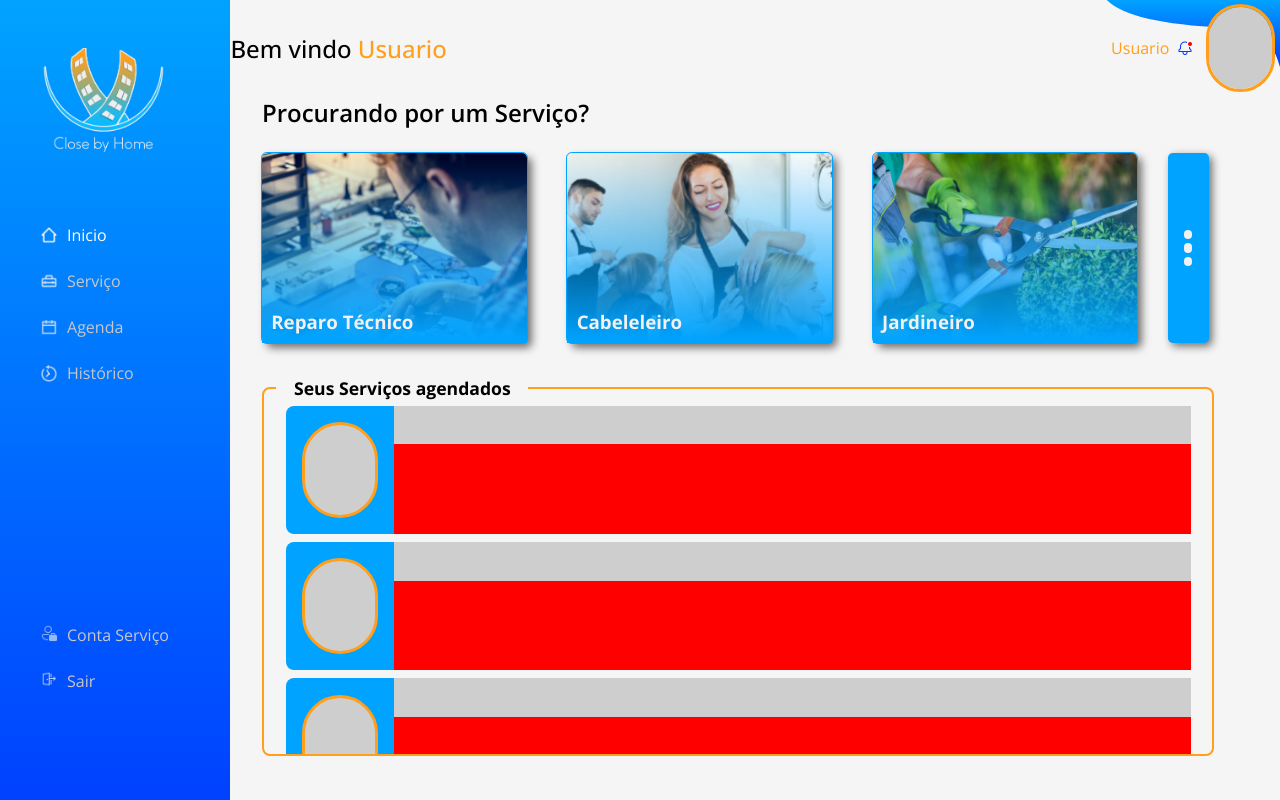
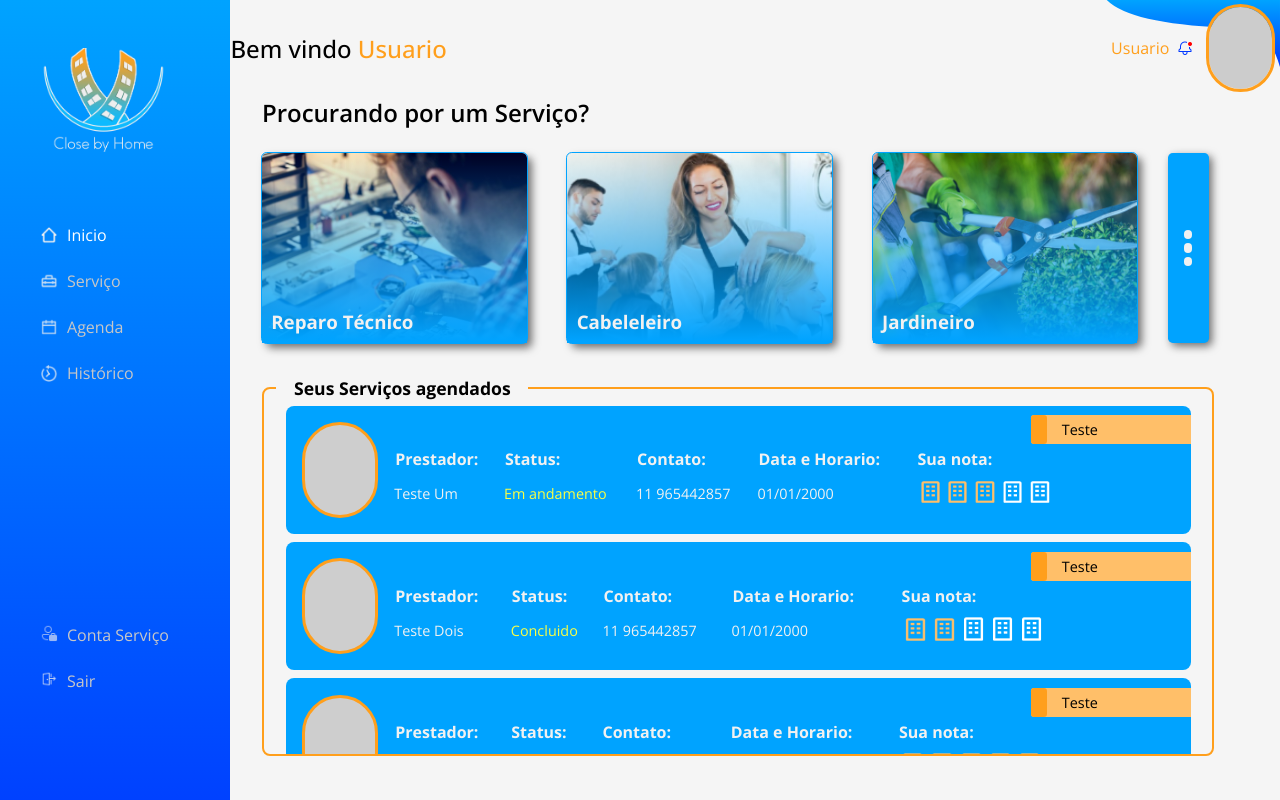
Before and after one commit to Close-by-home/CloseByHome-WebApp, a React (Create React App) app: page /Perfil in a window 1280 px wide. Built offline with nearby package versions, Linux system fonts and the light colour scheme; the HTML template or start-up script is replaced by a standard one.

Commit message:
Pagina perfil-inicio finalizada

```diff
--- a/src/components/PaginasPerfil/inicial/Index.jsx
+++ b/src/components/PaginasPerfil/inicial/Index.jsx
@@ -26,10 +26,10 @@ const Home = (props) => {
       </div>
       <fieldset className={ style.contHistorico }>
         <legend>Seus Serviços agendados</legend>
-        <InfosTrabs/>
-        <InfosTrabs/>
-        <InfosTrabs/>
-        <InfosTrabs/>
+        <InfosTrabs user="Teste Um" status="Em andamento" numero="11 965442857" data="01/01/2000" nota={3}/>
+        <InfosTrabs user="Teste Dois" status="Concluido" numero="11 965442857" data="01/01/2000" nota={2}/>
+        <InfosTrabs user="Teste Tres" status="Concluido" numero="11 965442857" data="01/01/2000" nota={5}/>
+        <InfosTrabs user="Teste Quatro" status="Concluido" numero="11 965442857" data="01/01/2000" nota={1}/>
       </fieldset>
     </main>
   )
--- a/src/components/componentsReutilizacao/infosTrabs/Index.jsx
+++ b/src/components/componentsReutilizacao/infosTrabs/Index.jsx
@@ -1,6 +1,19 @@
 import style from './Style.module.css';
 
-const InfosTrabs = () => {
+import notaUp from '../../../assets/icons/estrelaCheia.png';
+import notaDown from '../../../assets/icons/estrelaVazia.png';
+
+const InfosTrabs = (props) => {
+  let notaTemp = [0, 0, 0, 0, 0];
+
+  function nota(array) {
+    array.fill(1, 0, props.nota);
+    console.log(array)
+    return array;
+  }
+
+
+
   return (
     <main className={ style.main }>
       <div className={ style.imgUser }>
@@ -8,8 +21,32 @@ const InfosTrabs = () => {
       </div>
       <div className={ style.infos }>
         <div className={ style.tag }>
-          <div className="tagTrab"></div>
+          <div className={ style.tagTrab }>
+            <div className={ style.pontTag }></div>
+            <p>Teste</p>
+          </div>
         </div>
+        <table>
+          <tr>
+            <th>Prestador:</th>
+            <th>Status:</th>
+            <th>Contato:</th>
+            <th>Data e Horario:</th>
+            <th>Sua nota:</th>
+          </tr>
+          <tr>
+            <td>{ props.user }</td>
+            <td style={{ color: '#FBFF43' }}>{ props.status }</td>
+            <td>{ props.numero }</td>
+            <td>{ props.data }</td>
+            <td>
+              <img src="" alt="" />
+              {nota(notaTemp).map((estrela) => {
+                return estrela ? <img alt="estrela" src={ notaUp }/> : <img alt="estrela apagada" src={ notaDown }/>
+              })}
+            </td>
+          </tr>
+        </table>
       </div>
     </main>
   )
--- a/src/components/componentsReutilizacao/infosTrabs/Style.module.css
+++ b/src/components/componentsReutilizacao/infosTrabs/Style.module.css
@@ -26,13 +26,58 @@
 .infos{
   width: 88%;
   height: 100%;
-  background-color: red;
+  color: #f1f1f1  ;
+  /* background-color: red; */
+}
+.infos table{
+  width: 100%;
+  margin: .2em 0 0 0;
+  /* background-color: blue; */
+  border-collapse: collapse;
+}
+.infos tr{
+  /* display: flex; */
+  /* justify-content: space-around; */
+  margin: 0;
+}
+.infos th{
+  text-align: left;
+}
+.infos td{
+  padding: .5em 0;
+  font-size: .9rem;
+  margin: 0 0 2% 0;
+  /* display: flex; */
+}
+.infos td img{
+  width: 10%;;
 }
 .tag{
   width: 100%;
   height: 30%;
-  background-color: #cecece;
+  /* background-color: #cecece; */
   display: flex;
+  align-items: flex-end;
+  justify-content: flex-end;
+}
+.tagTrab{
+  width: 20%;
+  height: 75%;
+  background-color: #FFBF69;
+  border-radius: .2em 0 0 .2em;
+  display: flex;
+  align-items: center;
+}
+.pontTag{
+  width: 10%;
+  height: 100%;
+  background-color: #FF9F1C;
+  border-radius: .2em;
+}
+.tagTrab p{
+  margin: 0 1em;
+  color: #000;
+  font-size: .9rem;
 }
 ::-webkit-scrollbar-thumb{
   background-color: #FF9F1C;
```
Also changed, not shown: src/assets/icons/estrelaCheia.png (added), src/assets/icons/estrelaVazia.png (added).
